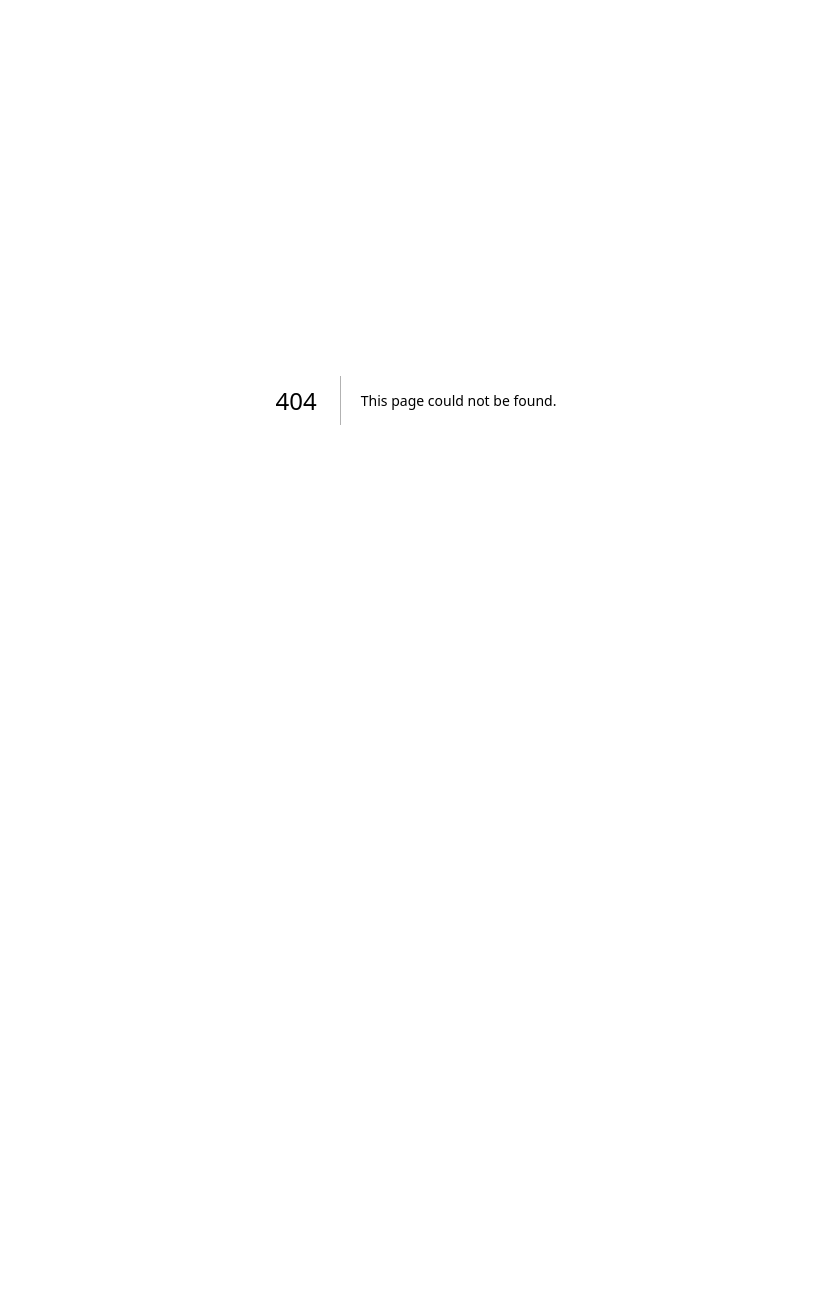
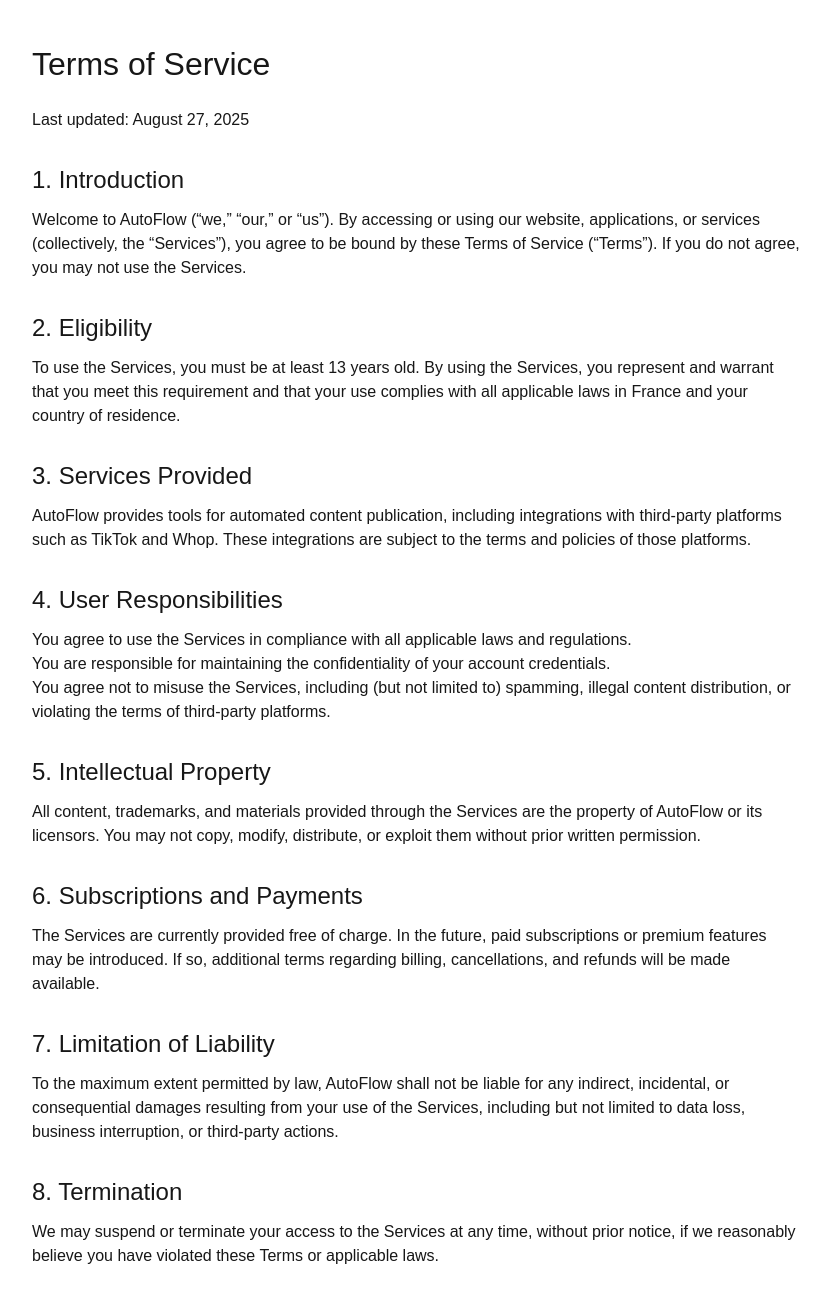
Before and after one commit to norocvit/whop-flow, a Next.js app: page /terms in a window 1280 px wide. Before the commit this address had no page. Shown: the top 1297 px of the page, without its empty margins (224-1054 px from the left). Before the commit the page ends 800 px from the top, so only its background shows below. Built offline with nearby package versions, Linux system fonts and the light colour scheme.

Commit message:
Add Footer, Terms and Privacy Policy pages

```diff
--- /dev/null
+++ b/src/app/Footer.js
@@ -0,0 +1,39 @@
+import Link from "next/link";
+
+export default function Footer() {
+  const year = new Date().getFullYear();
+
+  return (
+    <footer
+      style={{
+        borderTop: "1px solid #e5e7eb",
+        padding: "16px 24px",
+        fontSize: 14,
+        color: "#6b7280",
+      }}
+    >
+      <div
+        style={{
+          maxWidth: 1024,
+          margin: "0 auto",
+          display: "flex",
+          justifyContent: "space-between",
+          alignItems: "center",
+          gap: 12,
+          flexWrap: "wrap",
+        }}
+      >
+        <span>© {year} WhopFlow</span>
+
+        <nav style={{ display: "flex", gap: 16 }}>
+          <Link href="/terms" style={{ textDecoration: "none", color: "inherit" }}>
+            Terms of Service
+          </Link>
+          <Link href="/privacy" style={{ textDecoration: "none", color: "inherit" }}>
+            Privacy Policy
+          </Link>
+        </nav>
+      </div>
+    </footer>
+  );
+}
--- a/src/app/layout.js
+++ b/src/app/layout.js
@@ -1,20 +1,21 @@
 import { Geist, Geist_Mono } from "next/font/google";
 import "./globals.css";
+import Footer from "./Footer";
 
 const geistSans = Geist({
   variable: "--font-geist-sans",
   subsets: ["latin"],
 });
 
+export const metadata = {
+  title: "AutoFlow",
+  description: "Social posting MVP",
+};
+
 const geistMono = Geist_Mono({
   variable: "--font-geist-mono",
   subsets: ["latin"],
 });
-
-export const metadata = {
-  title: "Create Next App",
-  description: "Generated by create next app",
-};
 
 export default function RootLayout({ children }) {
   return (
@@ -22,7 +23,19 @@
       <body
         className={`${geistSans.variable} ${geistMono.variable} antialiased`}
       >
-        {children}
+        <div className="min-h-screen flex flex-col">
+          {/* Contenu principal de chaque page */}
+          <main className="flex-grow">
+            {children}
+          </main>
+
+          {/* Footer global */}
+          <footer className="bg-gray-100 text-center p-4 text-sm text-gray-600">
+            <a href="/terms" className="mx-2 hover:underline">Terms of Service</a>
+            |
+            <a href="/privacy" className="mx-2 hover:underline">Privacy Policy</a>
+          </footer>
+        </div>
       </body>
     </html>
   );
--- /dev/null
+++ b/src/app/privacy/page.js
@@ -0,0 +1,57 @@
+export const metadata = {
+  title: "Privacy Policy - WhopFlow",
+};
+
+export default function PrivacyPage() {
+  return (
+    <div style={{ maxWidth: 800, margin: "40px auto", padding: "0 16px" }}>
+      <h1 style={{ fontSize: "2rem", marginBottom: "20px" }}>Privacy Policy</h1>
+
+      <p>
+        At AutoFlow, your privacy is important to us. This Privacy Policy explains what information we collect, how it is used, and your rights regarding your data.
+      </p>
+
+      <h2 style={{ fontSize: "1.5rem", marginTop: "30px", marginBottom: "10px" }}>1. Information We Collect</h2>
+      <p>
+        We collect the following information from users:
+      </p>
+      <ul>
+        <li>-Email address provided during account creation</li>
+        <li>-Username used on AutoFlow</li>
+        <li>-API tokens for Instagram, TikTok, and Whop to enable posting and submission</li>
+      </ul>
+
+      <h2 style={{ fontSize: "1.5rem", marginTop: "30px", marginBottom: "10px" }}>2. How We Use Your Information</h2>
+      <p>
+        The information collected is used solely to provide and improve our services, specifically:
+      </p>
+      <ul>
+        <li>Posting and scheduling content on Instagram and TikTok</li>
+        <li>Submitting content to Whop</li>
+      </ul>
+      <p>
+        Some information may be shared with third-party platforms (Instagram, TikTok, Whop) strictly for the purpose of posting content.
+      </p>
+
+      <h2 style={{ fontSize: "1.5rem", marginTop: "30px", marginBottom: "10px" }}>3. Data Security</h2>
+      <p>
+        We take reasonable measures to protect your data, including secure storage of API tokens and limiting access only to necessary processes.
+      </p>
+
+      <h2 style={{ fontSize: "1.5rem", marginTop: "30px", marginBottom: "10px" }}>4. Your Rights</h2>
+      <p>
+        You have the right to delete your AutoFlow account at any time. Deleting your account will remove your personal data from our system.
+      </p>
+
+      <h2 style={{ fontSize: "1.5rem", marginTop: "30px", marginBottom: "10px" }}>5. Cookies and Tracking</h2>
+      <p>
+        We do not use cookies or tracking tools at this time.
+      </p>
+
+      <h2 style={{ fontSize: "1.5rem", marginTop: "30px", marginBottom: "10px" }}>6. Contact Us</h2>
+      <p>
+        If you have any questions or concerns about this Privacy Policy, please contact us at <a href="mailto:norocvit2@gmail.com">norocvit2@gmail.com</a>.
+      </p>
+    </div>
+  );
+}
--- /dev/null
+++ b/src/app/terms/page.js
@@ -0,0 +1,96 @@
+export const metadata = {
+  title: "Terms of Service - WhopFlow",
+};
+
+export default function TermsPage() {
+  return (
+    <div style={{ maxWidth: 800, margin: "40px auto", padding: "0 16px" }}>
+      <h1 style={{ fontSize: "2rem", marginBottom: "20px" }}>Terms of Service</h1>
+      <p>Last updated: August 27, 2025</p>
+
+      <h2 style={{ fontSize: "1.5rem", marginTop: "30px", marginBottom: "10px" }}>1. Introduction</h2>
+      <p>
+        Welcome to AutoFlow (“we,” “our,” or “us”). By accessing or using our
+        website, applications, or services (collectively, the “Services”), you
+        agree to be bound by these Terms of Service (“Terms”). If you do not
+        agree, you may not use the Services.
+      </p>
+
+      <h2 style={{ fontSize: "1.5rem", marginTop: "30px", marginBottom: "10px" }}>2. Eligibility</h2>
+      <p>
+        To use the Services, you must be at least 13 years old. By using the
+        Services, you represent and warrant that you meet this requirement and
+        that your use complies with all applicable laws in France and your
+        country of residence.
+      </p>
+
+      <h2 style={{ fontSize: "1.5rem", marginTop: "30px", marginBottom: "10px" }}>3. Services Provided</h2>
+      <p>
+        AutoFlow provides tools for automated content publication, including
+        integrations with third-party platforms such as TikTok and Whop. These
+        integrations are subject to the terms and policies of those platforms.
+      </p>
+
+      <h2 style={{ fontSize: "1.5rem", marginTop: "30px", marginBottom: "10px" }}>4. User Responsibilities</h2>
+      <ul>
+        <li>
+          You agree to use the Services in compliance with all applicable laws
+          and regulations.
+        </li>
+        <li>
+          You are responsible for maintaining the confidentiality of your
+          account credentials.
+        </li>
+        <li>
+          You agree not to misuse the Services, including (but not limited to)
+          spamming, illegal content distribution, or violating the terms of
+          third-party platforms.
+        </li>
+      </ul>
+
+      <h2 style={{ fontSize: "1.5rem", marginTop: "30px", marginBottom: "10px" }}>5. Intellectual Property</h2>
+      <p>
+        All content, trademarks, and materials provided through the Services are
+        the property of AutoFlow or its licensors. You may not copy, modify,
+        distribute, or exploit them without prior written permission.
+      </p>
+
+      <h2 style={{ fontSize: "1.5rem", marginTop: "30px", marginBottom: "10px" }}>6. Subscriptions and Payments</h2>
+      <p>
+        The Services are currently provided free of charge. In the future, paid
+        subscriptions or premium features may be introduced. If so, additional
+        terms regarding billing, cancellations, and refunds will be made
+        available.
+      </p>
+
+      <h2 style={{ fontSize: "1.5rem", marginTop: "30px", marginBottom: "10px" }}>7. Limitation of Liability</h2>
+      <p>
+        To the maximum extent permitted by law, AutoFlow shall not be liable for
+        any indirect, incidental, or consequential damages resulting from your
+        use of the Services, including but not limited to data loss, business
+        interruption, or third-party actions.
+      </p>
+
+      <h2 style={{ fontSize: "1.5rem", marginTop: "30px", marginBottom: "10px" }}>8. Termination</h2>
+      <p>
+        We may suspend or terminate your access to the Services at any time,
+        without prior notice, if we reasonably believe you have violated these
+        Terms or applicable laws.
+      </p>
+
+      <h2 style={{ fontSize: "1.5rem", marginTop: "30px", marginBottom: "10px" }}>9. Governing Law</h2>
+      <p>
+        These Terms are governed by and construed in accordance with the laws of
+        France. Any dispute arising from these Terms shall be subject to the
+        exclusive jurisdiction of the French courts.
+      </p>
+
+      <h2 style={{ fontSize: "1.5rem", marginTop: "30px", marginBottom: "10px" }}>10. Contact Information</h2>
+      <p>
+        If you have any questions or concerns about these Terms, you may contact
+        us at: <br />
+        Email: <a href="mailto:norocvit2@gmail.com">norocvit2@gmail.com</a>
+      </p>
+    </div>
+  );
+}
```
